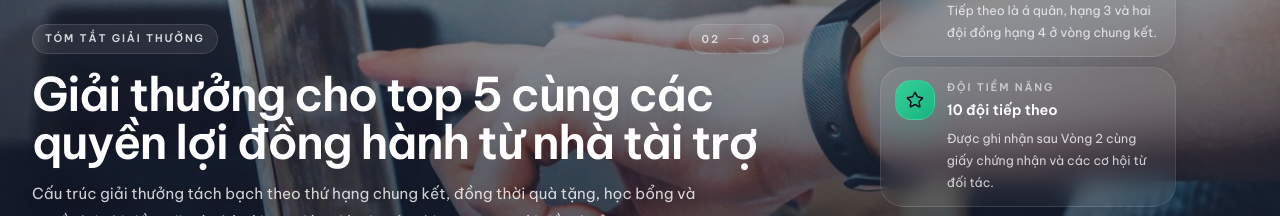
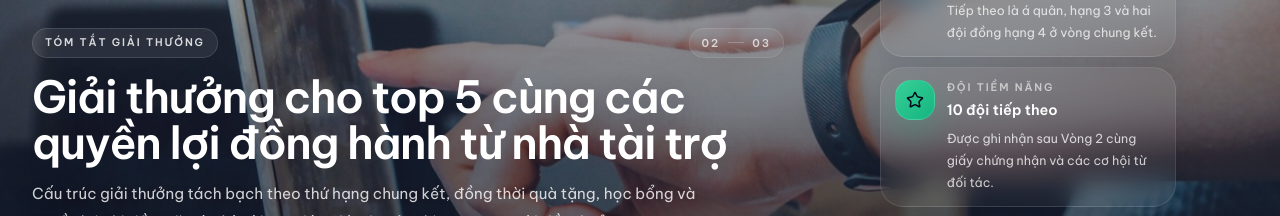
Before and after one commit to tamphan2911/attacker_2026, a Next.js app: page / in a window 1280 px wide. Shown: the part 277-493 px from the top of the page. Built offline with nearby package versions, Linux system fonts and the light colour scheme; no server answers; the database is empty.

Commit message:
Reduce homepage hero title size

```diff
--- a/src/components/home-page.tsx
+++ b/src/components/home-page.tsx
@@ -473,7 +473,7 @@ export function HomePage() {
                   </div>
                 </div>
 
-                <h1 className="theme-heading mt-4 max-w-3xl text-[1.82rem] font-semibold leading-[1.04] text-white [text-shadow:0_14px_34px_rgba(7,18,35,0.38)] md:text-[2.9rem]">
+                <h1 className="theme-heading mt-4 max-w-3xl text-[1.7rem] font-semibold leading-[1.04] text-white [text-shadow:0_14px_34px_rgba(7,18,35,0.38)] md:text-[2.78rem]">
                   {pickText(locale, currentHeroSlide.title)}
                 </h1>
                 <p className="mt-3.5 max-w-2xl text-[0.9rem] leading-7 text-white/80 [text-shadow:0_10px_24px_rgba(7,18,35,0.32)] md:text-[0.95rem]">
```
